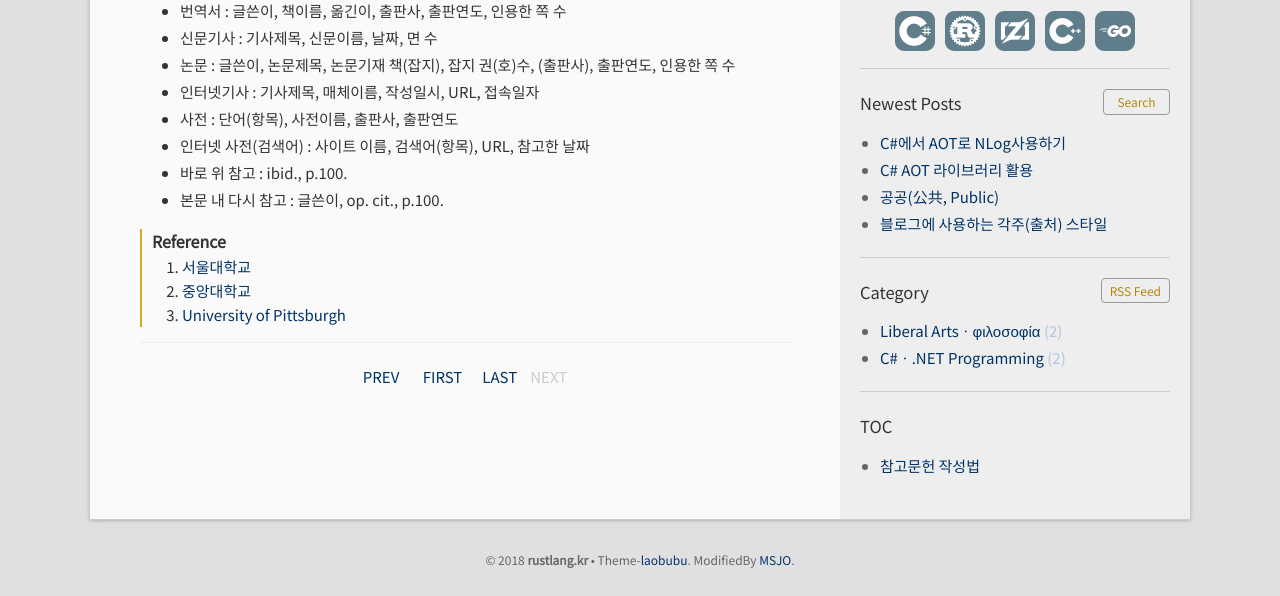
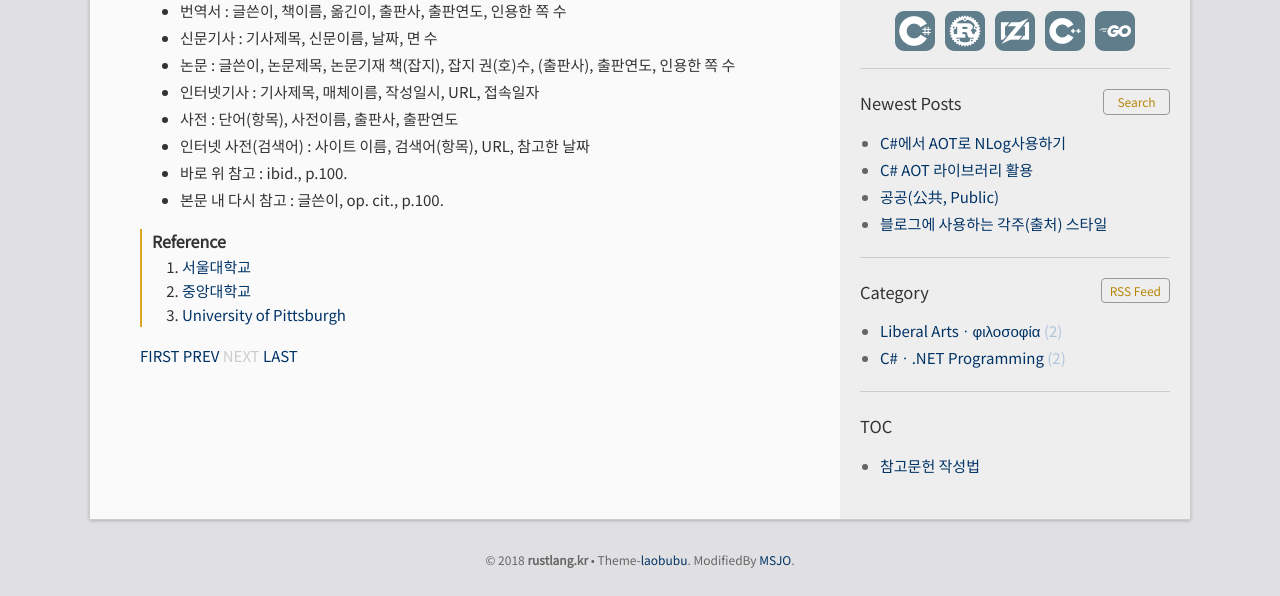
Before and after one commit to DebugJO/rustlang, a Jekyll site: the page built from _posts/2018-10-02-1.md, in a window 1280 px wide, cut to the strip 304-900 px from the top of the page. Built offline with Jekyll 4.4.1, drawn with Linux system fonts in a browser that asks for light colours.

Commit message:
Update post.html

```diff
--- a/_layouts/post.html
+++ b/_layouts/post.html
@@ -15,38 +15,24 @@ layout: default
 
   {% include comment.html %}
 
-<div class="pagination" style="display: flex; justify-content: center; align-items: center; gap:40px margin: 40px auto 0; border-top: 1px solid #eee; padding-top: 20px;">
+<div class="pagination">
+  {% assign first_post = site.posts.first %}
+    <a href="{{ first_post.url | relative_url }}" style="text-decoration: none; font-weight: normal;">FIRST</a>
+
   {% if page.next %}
     <a href="{{ page.next.url | relative_url }}" class="next" style="min-width: 60px; text-align: left;">PREV</a>
   {% else %}
     <span class="next" style="color: #ccc; min-width: 50px; text-align: left;">PREV</span>
   {% endif %}
 
-  <div style="display: flex; gap: 20px;">
-    <span class="page_number">
-      <!-- <a href="{{ '/' | relative_url }}" style="text-decoration: none; font-weight: normal;">HOME</a> -->
-      {% assign first_post = site.posts.first %}
-      <a href="{{ first_post.url | relative_url }}" style="text-decoration: none; font-weight: normal;">FIRST</a>
-    </span>
-    <span class="page_number">
-      <!--
-      {% comment %} 전체 글 개수를 paginate 숫자(3)로 나누어 마지막 페이지 번호 계산 {% endcomment %}
-      {% assign total_posts = site.posts | size %}
-      {% assign paginate_count = site.paginate | default: 3 %}
-      {% assign last_page_num = total_posts | plus: paginate_count | minus: 1 | divided_by: paginate_count %}
-      {% capture last_url %}/page{{ last_page_num }}/{% endcapture %}
-      <a href="{{ last_url | relative_url }}" style="text-decoration: none; font-weight: normal;">LAST</a>
-      -->
-      {% assign oldest_post = site.posts.last %}
-      <a href="{{ oldest_post.url | relative_url }}" style="text-decoration: none; font-weight: normal;">LAST</a>
-    </span>
-  </div>
-
   {% if page.previous %}
     <a href="{{ page.previous.url | relative_url }}" class="previous" style="min-width: 60px; text-align: right;">NEXT</a>
   {% else %}
     <span class="previous" style="color: #ccc; min-width: 50px; text-align: right;">NEXT</span>
   {% endif %}
+
+  {% assign oldest_post = site.posts.last %}
+  <a href="{{ oldest_post.url | relative_url }}" style="text-decoration: none; font-weight: normal;">LAST</a>
 </div>
 
 </div>
```
